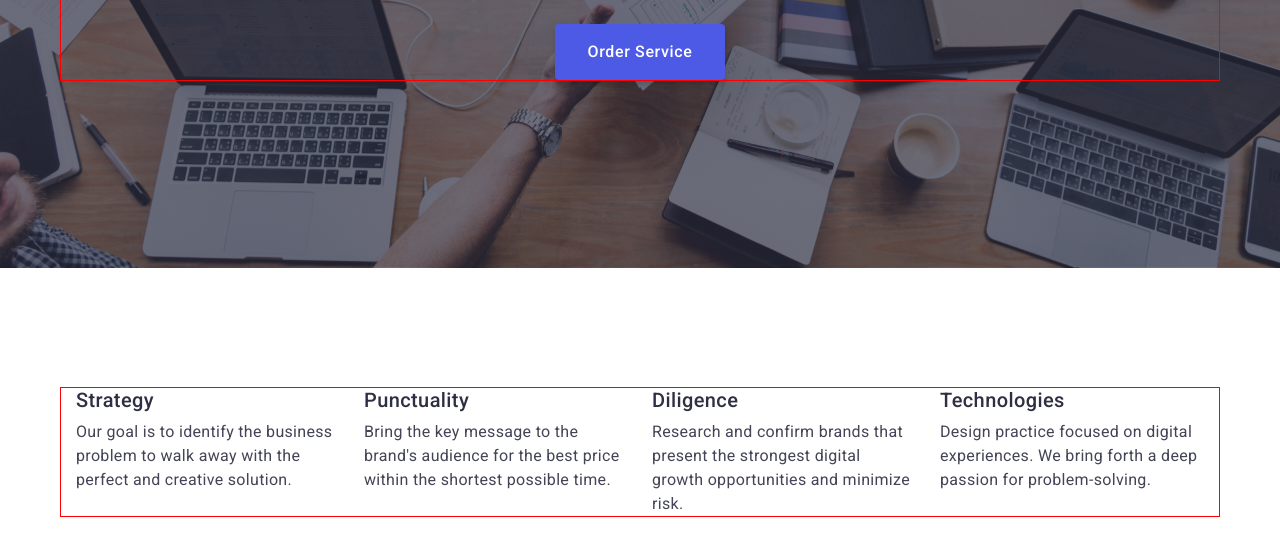
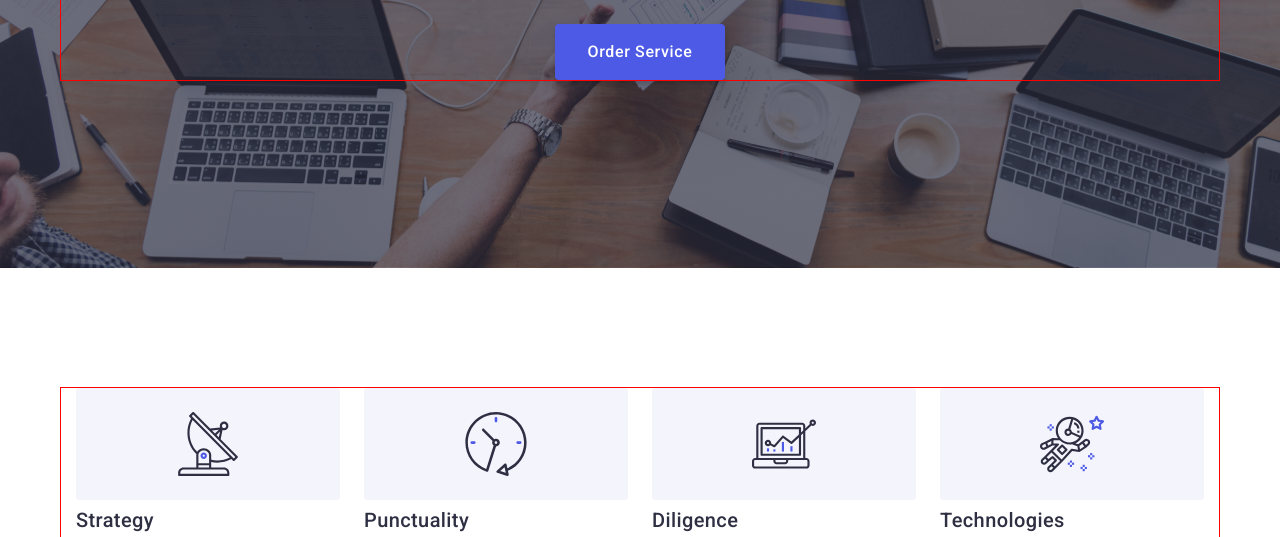
Before and after one commit to Vitalii-Kyi/goit-markup-hw-04, a plain HTML site: page index.html in a window 1280 px wide. Shown: the part 405-942 px from the top of the page. Drawn offline with nearby package versions, Linux system fonts and the light colour scheme.

Commit message:
changed advantages section

```diff
--- a/css/styles.css
+++ b/css/styles.css
@@ -228,7 +228,19 @@ body {
     max-width: 264px;
 }
 
+.advantages-icon {
+    /*width: 264px;*/
+    height: 112px;
+    /*margin-bottom: 8px;*/
+    border-radius: 4px;
+    display: flex;
+    justify-content: center;
+    align-items: center;
+    background-color: var(--light-color);
+}
+
 .advantages-tile {
+    margin-top: 8px;
     margin-bottom: 8px;
     font-weight: 500;
     font-size: 20px;
--- a/index.html
+++ b/index.html
@@ -62,18 +62,42 @@
                 <h2 class="visually-hidden">Our advantages</h2>
                 <ul class="list advantages-list">
                     <li class="advantages-item">
+                        <div class="advantages-icon">
+                            <svg width="64" height="64">
+                                <use href="./images/icons.svg#icon-advantages-antenna">
+                                </use>
+                            </svg>
+                        </div>
                         <h3 class="advantages-tile">Strategy</h3>
                         <p class="advantages-text">Our goal is to identify the business problem to walk away with the perfect and creative solution.</p>
                     </li>
                     <li class="advantages-item">
+                        <div class="advantages-icon">
+                            <svg width="64" height="64">
+                                <use href="./images/icons.svg#icon-advantages-clock">
+                                </use>
+                            </svg>
+                        </div>
                         <h3 class="advantages-tile">Punctuality</h3>
                         <p class="advantages-text">Bring the key message to the brand's audience for the best price within the shortest possible time.</p>
                     </li>
                     <li class="advantages-item">
+                        <div class="advantages-icon">
+                            <svg width="64" height="64">
+                                <use href="./images/icons.svg#icon-advantages-diagram">
+                                </use>
+                            </svg>
+                        </div>
                         <h3 class="advantages-tile">Diligence</h3>
                         <p class="advantages-text">Research and confirm brands that present the strongest digital growth opportunities and minimize risk.</p>
                     </li>
                     <li class="advantages-item">
+                        <div class="advantages-icon">
+                            <svg width="64" height="64">
+                                <use href="./images/icons.svg#icon-advantages-astronaut">
+                                </use>
+                            </svg>
+                        </div>
                         <h3 class="advantages-tile">Technologies</h3>
                         <p class="advantages-text">Design practice focused on digital experiences. We bring forth a deep passion for problem-solving.</p>
                     </li>
@@ -290,6 +314,7 @@
                 </a>
                 <p class="invitation">Increase the flow of customers and sales for your business with digital marketing & growth solutions.</p>
             </div>
+
         </div>
     </footer>
 
```
